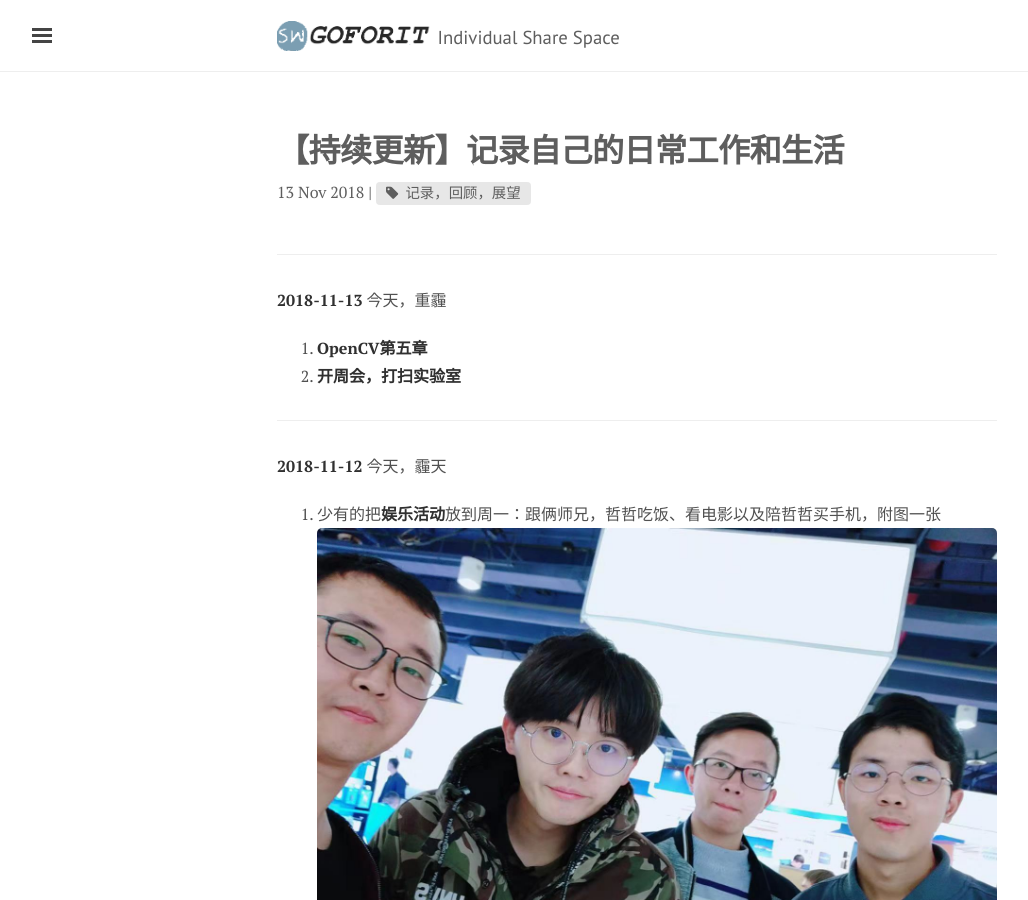
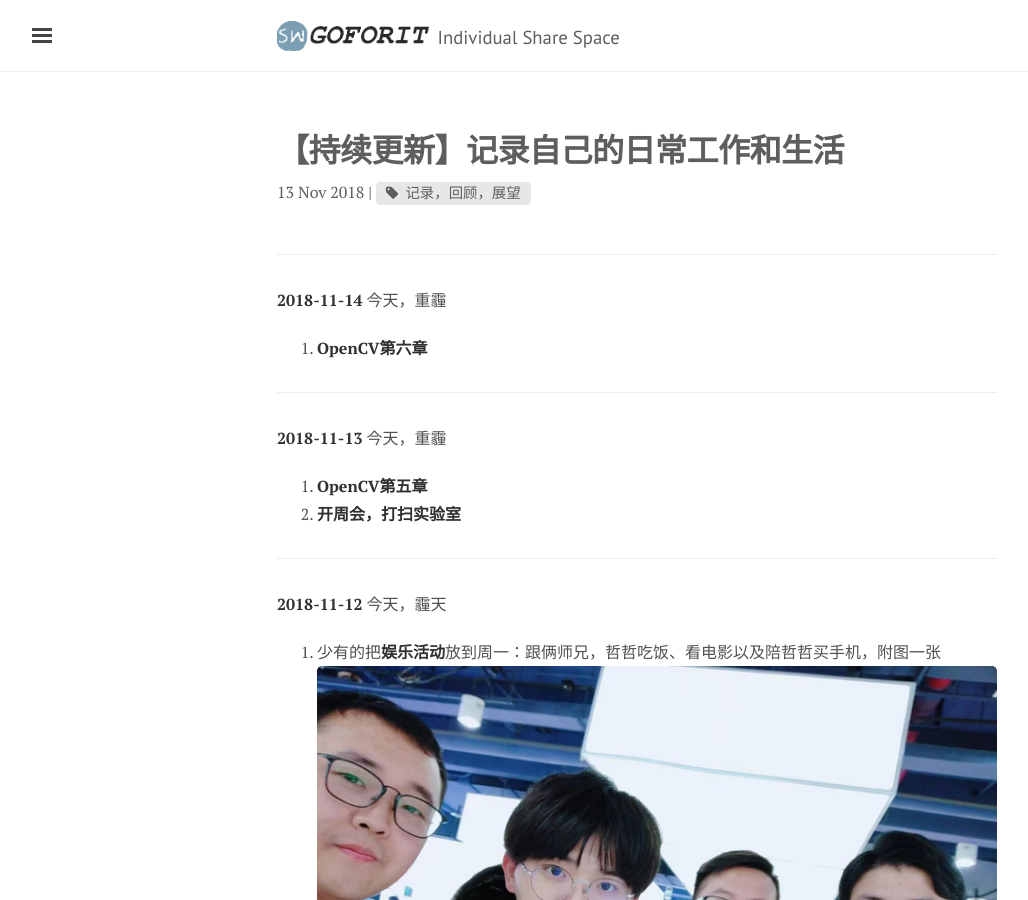
Before and after one commit to illust/illust.github.io, a Jekyll site: the page built from _posts/2018-11-13-works.md, in a window 1280 px wide and 900 px high. Shown: the whole window, without its empty margins (3-1031 px from the left). Built offline with Jekyll 4.4.1, drawn with Linux system fonts in a browser that asks for light colours; nearby versions of some CDN libraries; comment, search, counter and statistics services are not loaded.

Commit message:
add daily works

```diff
--- a/_posts/2018-11-13-works.md
+++ b/_posts/2018-11-13-works.md
@@ -5,6 +5,11 @@ categories: [dailyposts]
 excerpt: 回到写日记的年月里，fight！
 tags: [记录，回顾，展望]
 ---
+----------------------------
+**2018-11-14**
+今天，重霾
+1.    **OpenCV第六章**
+
 ----------------------------
 **2018-11-13**
 今天，重霾
```
